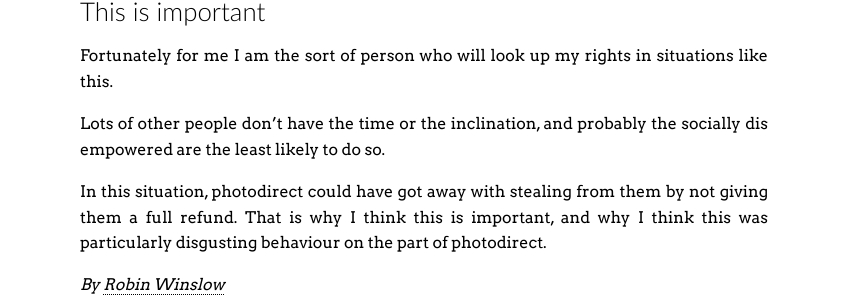
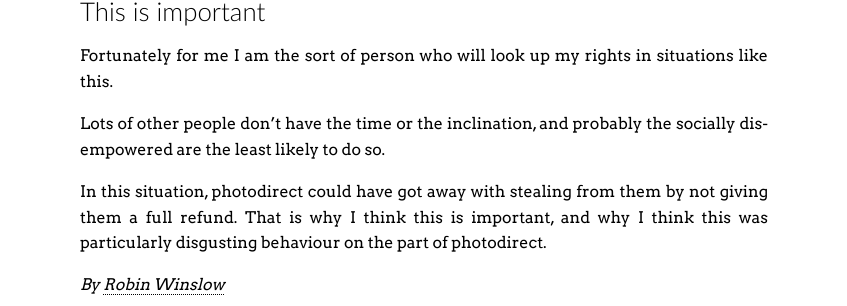
Before and after one commit to nottrobin/robinwinslow.uk, a Jekyll site: the page built from _posts/2013-03-09-how-photodirect-tried-to-steal-10-pounds-from-me.md, in a window 1280 px wide and 900 px high, scrolled down 2596 px. Shown: the part 235-541 px from the top of the window, without its empty margins (216-1063 px from the left). Built offline with Jekyll 4.4.1, drawn with Linux system fonts in a browser that asks for light colours; Markdown is read by kramdown in place of the engine named in the settings; a script that is not in the unit is left out; comment, search, counter and statistics services are not loaded.

```diff
--- a/_posts/2013-03-09-how-photodirect-tried-to-steal-10-pounds-from-me.md
+++ b/_posts/2013-03-09-how-photodirect-tried-to-steal-10-pounds-from-me.md
@@ -109,7 +109,7 @@ This is important
 Fortunately for me I am the sort of person who will look up my rights in situations like this.
 
 Lots of other people don't have the time or the inclination,
-and probably the socially dis empowered are the least likely to do so.
+and probably the socially dis-empowered are the least likely to do so.
 
 In this situation, photodirect could have got away with stealing from them by not giving them a full refund.
 That is why I think this is important, and why I think this was particularly disgusting behaviour on the part of photodirect.
```
